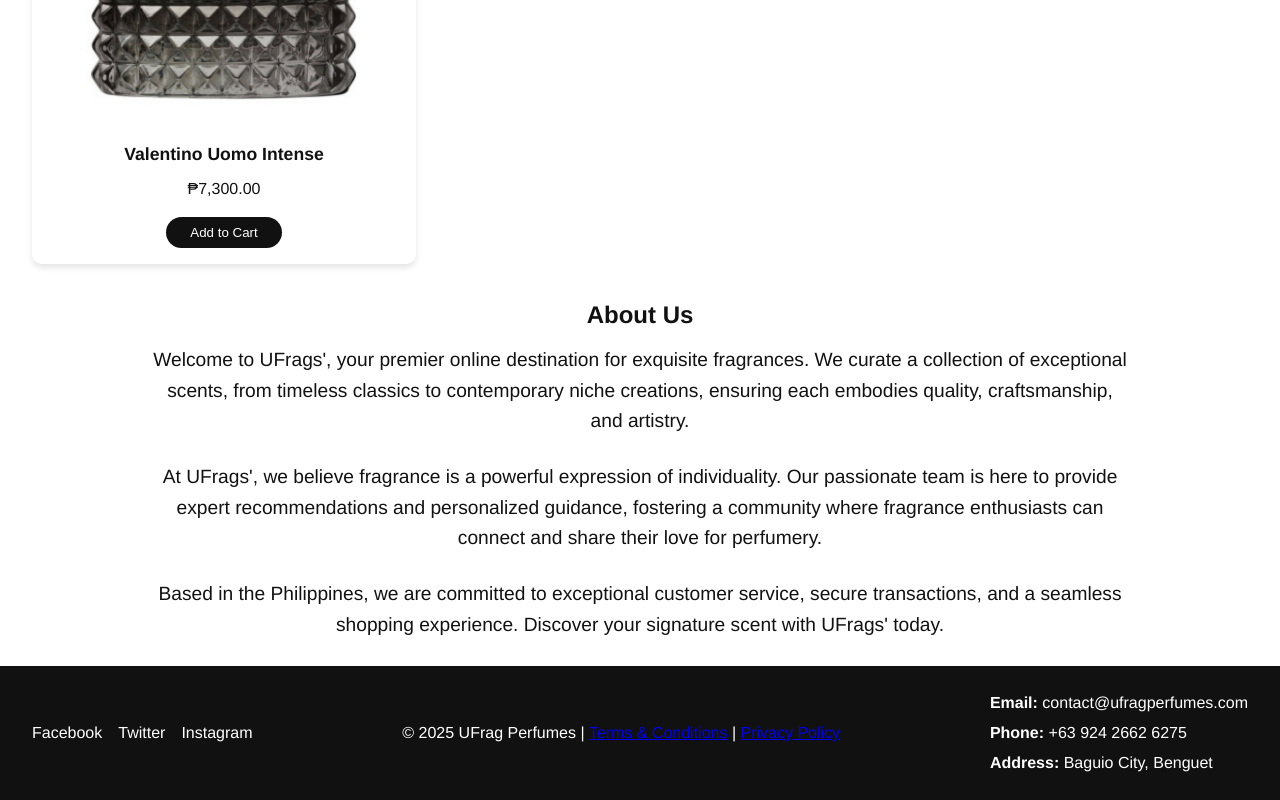
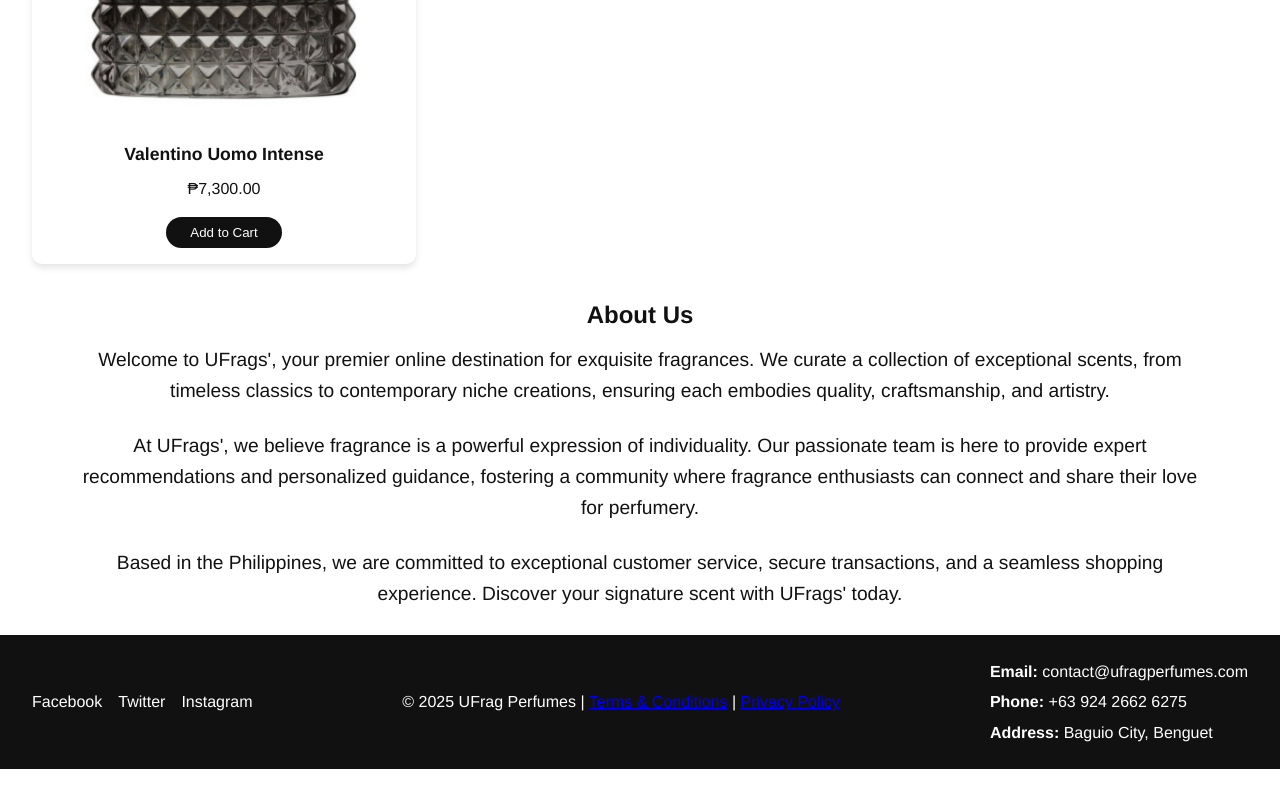
Before and after one commit to jaypeea/product-landing-page, a plain HTML site: page index.html in a window 1280 px wide. Shown: the part 3808-4608 px from the top of the page. After the commit the page ends 4577 px from the top, so only its background shows below. Drawn offline with Linux system fonts and the light colour scheme.

Commit message:
stylesheet.css

```diff
--- a/stylesheet.css
+++ b/stylesheet.css
@@ -102,7 +102,7 @@ nav {
     font-size: 1.2rem;
     margin-bottom: 2rem;
     text-align: center;
-    margin: 10px 150px 25px;
+    margin: 10px 80px 25px;
     z-index: 1;
     position: relative;
 }
```
